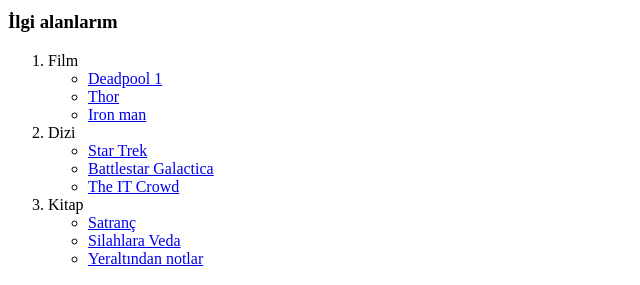
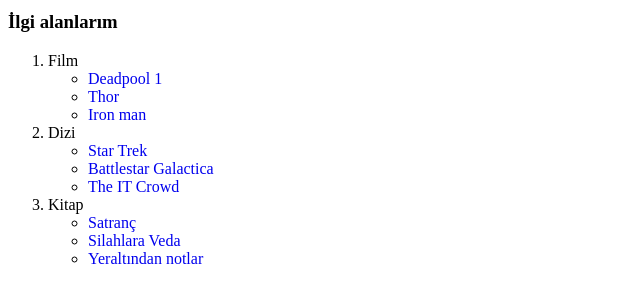
Before and after one commit to canndd/kodluyoruz-html-odev1, a plain HTML site: page index.html in a window 1280 px wide. Shown: the part 146-431 px from the top of the page, 0-640 px from the left. Drawn offline with Linux system fonts and the light colour scheme.

Commit message:
linklerin altındaki cizgiler kaldırıldı

```diff
--- a/index.html
+++ b/index.html
@@ -21,39 +21,39 @@
 <ol>
     <li>Film</li>
     <ul>
-        <li> <a href="https://www.imdb.com/title/tt1431045/" target="_blank">
+        <li> <a href="https://www.imdb.com/title/tt1431045/" target="_blank" style="text-decoration:none"  >
             Deadpool 1
         </a> </li>
 
-        <li> <a href="https://www.imdb.com/title/tt0800369/" target="_blank">
+        <li> <a href="https://www.imdb.com/title/tt0800369/" target="_blank" style="text-decoration:none">
             Thor
         </a> </li>
-        <li> <a href="https://www.imdb.com/title/tt0371746/" target="_blank">
+        <li> <a href="https://www.imdb.com/title/tt0371746/" target="_blank" style="text-decoration:none">
             Iron man
          </a> </li>
     </ul>
     <li>Dizi</li>
     <ul>
-        <li> <a href="https://www.imdb.com/title/tt0796366/" target="_blank">
+        <li> <a href="https://www.imdb.com/title/tt0796366/" target="_blank" style="text-decoration:none">
             Star Trek
         </a></li>
 
-        <li> <a href="https://www.imdb.com/title/tt0407362/" target="_blank" >
+        <li> <a href="https://www.imdb.com/title/tt0407362/" target="_blank" style="text-decoration:none">
             Battlestar Galactica
         </a></li>
-        <li> <a href="https://www.imdb.com/title/tt0487831/" target="_blank">
+        <li> <a href="https://www.imdb.com/title/tt0487831/" target="_blank" style="text-decoration:none">
             The IT Crowd
         </a></li>
     </ul>
     <li> Kitap</li>
     <ul>
-        <li> <a href="https://www.goodreads.com/ug/book/show/17382979-satran" target="_blank">
+        <li> <a href="https://www.goodreads.com/ug/book/show/17382979-satran" target="_blank" style="text-decoration:none">
             Satranç
         </a></li>
-        <li> <a href="https://www.goodreads.com/tr/book/show/10799.A_Farewell_to_Arms" target="_blank">
+        <li> <a href="https://www.goodreads.com/tr/book/show/10799.A_Farewell_to_Arms" target="_blank" style="text-decoration:none">
             Silahlara Veda
         </a></li>
-        <li> <a href="https://www.goodreads.com/tr/book/show/50829876-yer-alt-ndan-notlar" target="_blank">
+        <li> <a href="https://www.goodreads.com/tr/book/show/50829876-yer-alt-ndan-notlar" target="_blank" style="text-decoration:none">
             Yeraltından notlar
         </a></li>
     </ul>
```
